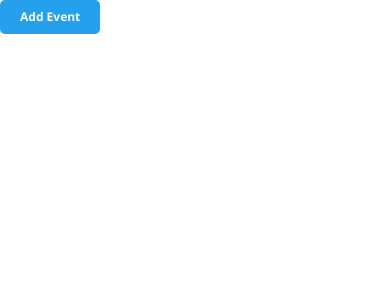
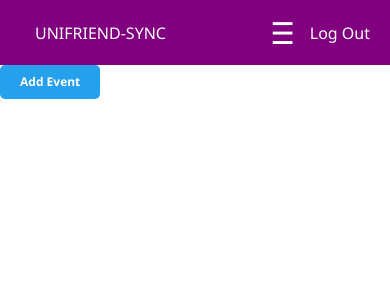
Before and after one commit to CSC-3380-Spring-2025/Team-20, a Next.js app in the folder frontend/: page / in a window 390 px wide. Shown: the top 300 px of the page. Built offline with nearby package versions, Linux system fonts and the light colour scheme.

Commit message:
adding header + hamburger feature. proceeding to add container

```diff
--- a/frontend/src/app/EP-components/button.tsx
+++ b/frontend/src/app/EP-components/button.tsx
@@ -14,7 +14,6 @@ interface ButtonStyle{
 interface My_Button extends ButtonStyle {
   children: React.ReactNode;
   onClick? : () => void;
-
 }
 
 const Button: React.FC<My_Button> = ({
--- /dev/null
+++ b/frontend/src/app/EP-components/header.tsx
@@ -0,0 +1,128 @@
+import Link from "next/link";
+import { useState, useEffect, useRef } from "react";
+
+function Header() {
+  const [isHamburgerOpen, setIsHamburgerOpen] = useState(false);
+  const mobileMenuRef = useRef<HTMLDivElement>(null);
+
+
+  const toggleHamburger = () => {
+    setIsHamburgerOpen(!isHamburgerOpen);
+  };
+
+
+  useEffect(() => {
+    const handleClickOutside = (event: MouseEvent) => {
+      if (mobileMenuRef.current && !mobileMenuRef.current.contains(event.target as Node)) {
+        setIsHamburgerOpen(false);
+      }
+    };
+
+
+    document.addEventListener("mousedown", handleClickOutside);
+
+
+    return () => {
+      document.removeEventListener("mousedown", handleClickOutside);
+    };
+  }, []);
+
+  return (
+    <header style={styles.header}>
+      <nav style={styles.nav}>
+        <ul style={styles.navLeft}>
+          <li style={styles.navItem}>
+            <Link href="/bio-page">UNIFRIEND-SYNC</Link>
+          </li>
+        </ul>
+
+        <ul style={styles.navRight}>
+          <li style={styles.navItem}>
+            <button style={styles.hamburger} onClick={toggleHamburger}>
+              &#9776;
+            </button>
+          </li>
+          <li style={styles.navItem}>
+            <Link href="/landing">Log Out</Link>
+          </li>
+        </ul>
+      </nav>
+
+
+      {isHamburgerOpen && (
+        <div ref={mobileMenuRef} style={styles.mobileMenu}>
+          <Link href="/bio-page" style={styles.mobileLink}>
+            My Page
+          </Link>
+          <Link href="/events-page" style={styles.mobileLink}>
+            Events
+          </Link>
+          <Link href="/campus-map" style={styles.mobileLink}>
+            My Map
+          </Link>
+          <Link href="/interests" style={styles.mobileLink}>
+            Interests
+          </Link>
+          <Link href="/settings-page" style={styles.mobileLink}>
+            Settings
+          </Link>
+        </div>
+      )}
+    </header>
+  );
+}
+
+// Updated styles
+const styles = {
+  header: {
+    backgroundColor: "purple",
+    color: "white",
+    padding: "10px 20px",
+  },
+  nav: {
+    display: "flex",
+    justifyContent: "space-between",
+    alignItems: "center",
+  },
+  navLeft: {
+    display: "flex",
+    alignItems: "center",
+    listStyleType: "none",
+  },
+  navRight: {
+    display: "flex",
+    alignItems: "center",
+    listStyleType: "none",
+  },
+  navItem: {
+    marginLeft: "15px",
+  },
+  hamburger: {
+    background: "none",
+    border: "none",
+    fontSize: "30px",
+    color: "white",
+    cursor: "pointer",
+  },
+  mobileMenu: {
+    position: "fixed",
+    top: 0,
+    right: 0,
+    width: "250px",
+    height: "100vh",
+    backgroundColor: "coral",
+    padding: "20px 30px",
+    display: "flex",
+    flexDirection: "column",
+    alignItems: "flex-start",
+    zIndex: 1000,
+  },
+  mobileLink: {
+    color: "white",
+    margin: "20px 0",
+    textDecoration: "none",
+    fontSize: "18px",
+  },
+};
+
+export default Header;
--- a/frontend/src/app/page.tsx
+++ b/frontend/src/app/page.tsx
@@ -3,10 +3,13 @@
 //import DatePicker from "react-datepicker";
 //import Navbar from "../app/EP-components/navbar"
 import Button from "../app/EP-components/button"
-import { useState } from "react";
+import Header from "./EP-components/header";
+//import { useState } from "react";
 
 export default function Home() {
   //Buttons --> set Event
+
+  /**
   const [isCardOpen, setIsCardOpen] = useState(false);
   const [eventDetails, setEventDetails] = useState({
     title: " ",
@@ -14,15 +17,17 @@ export default function Home() {
     location: null,
     description: " "
   })
+
+  */
 //insert navbar
 
   return (
-     <div>
-      <div className="Header">
+     <main>
+      <Header/>
+
+      <div className="MyEvent-container">
 
       </div>
-
-
       <div className="Body">
 
         <Button backgroundColor="#24a0ed" color="white" fontSize="12px" padding="8px 20px" borderRadius="5px" fontWeight="bold" onClick={() =>alert("Standby, Add Event")}>
@@ -31,7 +36,7 @@ export default function Home() {
       </div>
 
 
-     </div>
+     </main>
 
 
   );
```
Also changed, not shown: frontend/src/app/EP-components/event_card.tsx (+11 -0 lines).
